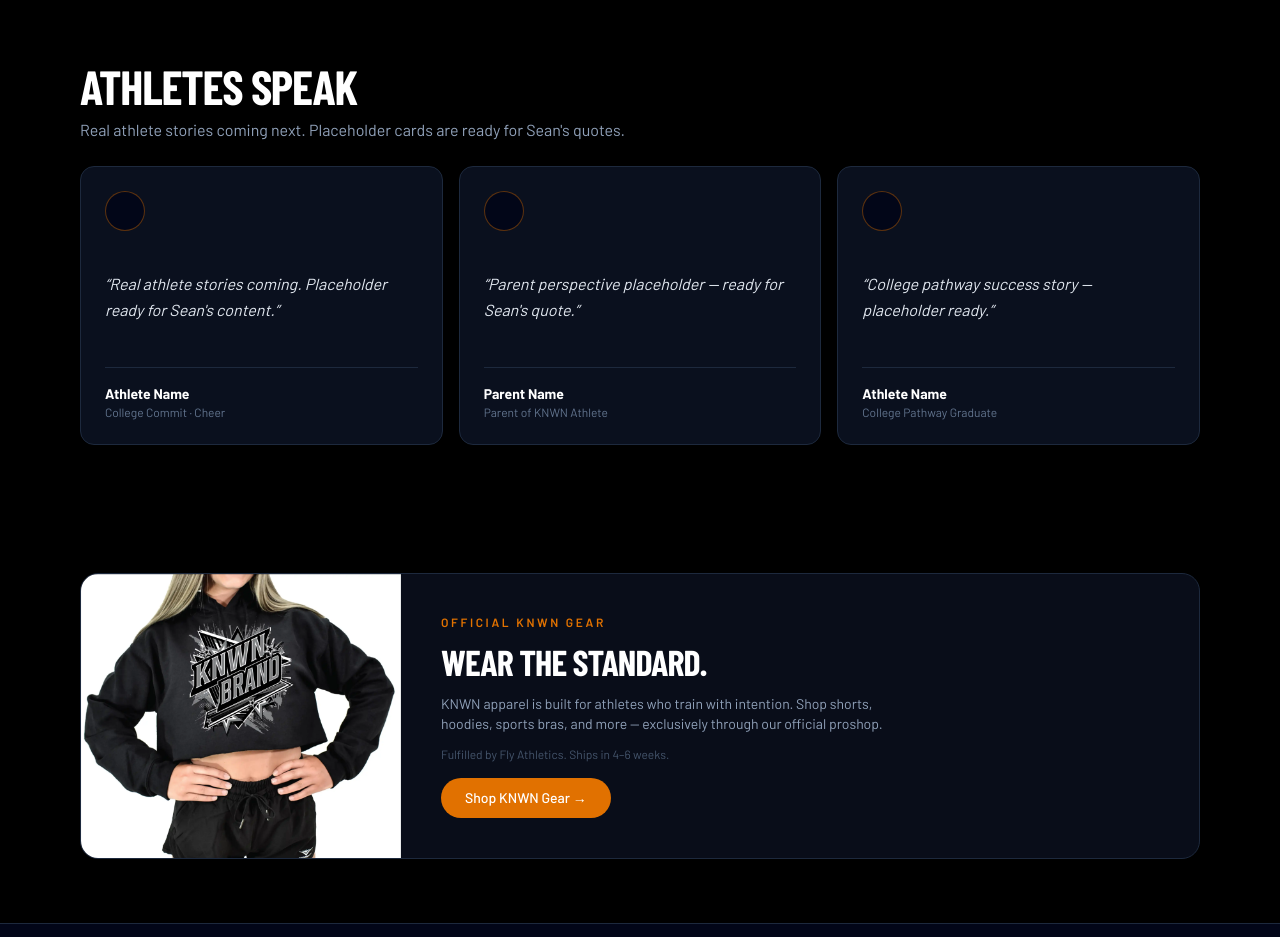
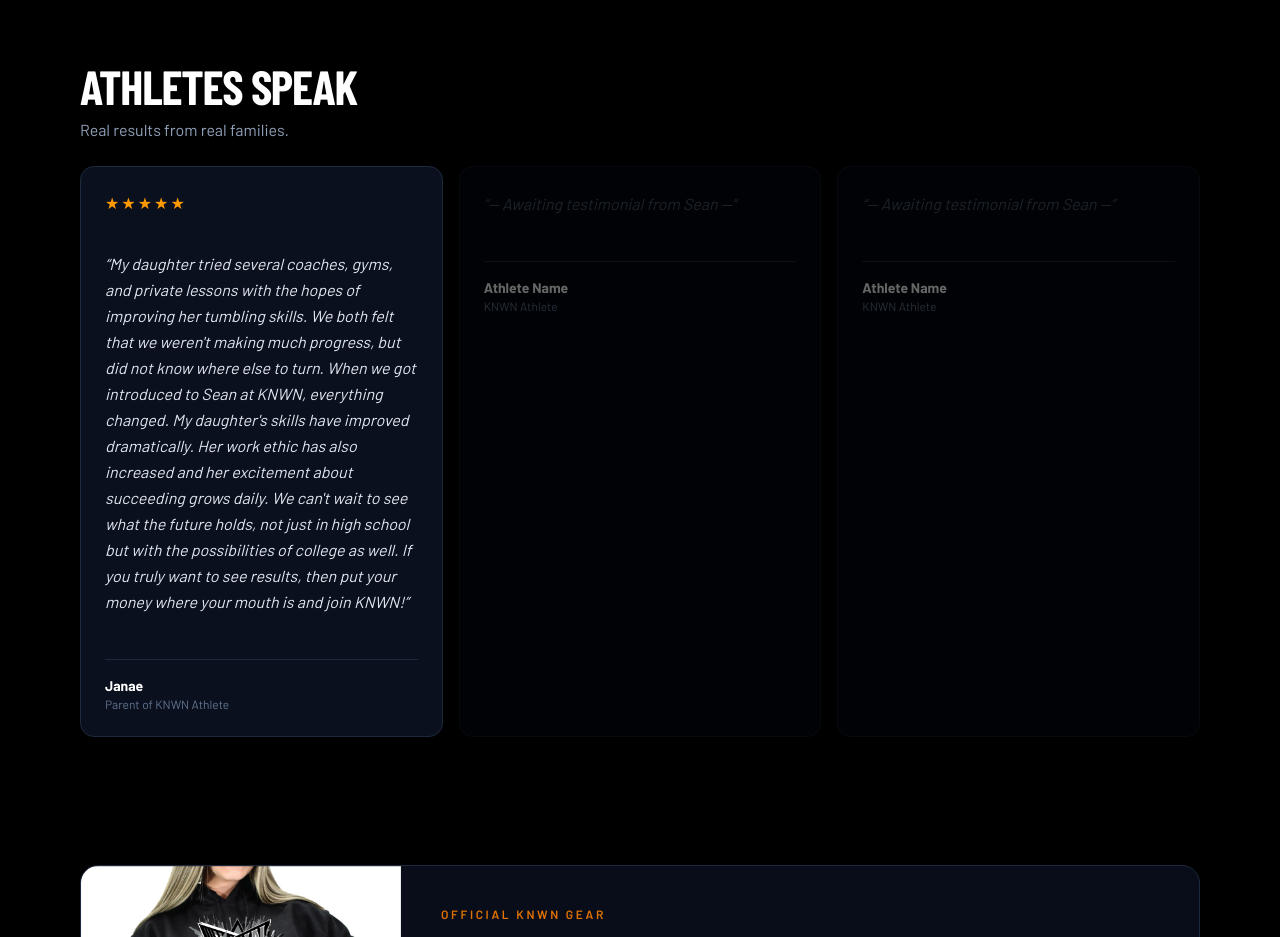
Before and after one commit to janetx-awi/knwn-website, a Next.js app: page / in a window 1280 px wide. Shown: the part 3009-3946 px from the top of the page. Built offline with nearby package versions, Linux system fonts and the light colour scheme; a web font is replaced by a local one.

Commit message:
feat: Janae testimonial — real 5-star quote, 2 remaining slots clearly marked placeholder

```diff
--- a/src/app/page.tsx
+++ b/src/app/page.tsx
@@ -49,21 +49,28 @@
   },
 ];
 
-const TESTIMONIAL_PLACEHOLDERS = [
+const TESTIMONIALS = [
   {
-    quote: "Real athlete stories coming. Placeholder ready for Sean's content.",
-    name: "Athlete Name",
-    context: "College Commit · Cheer",
+    quote:
+      "My daughter tried several coaches, gyms, and private lessons with the hopes of improving her tumbling skills. We both felt that we weren't making much progress, but did not know where else to turn. When we got introduced to Sean at KNWN, everything changed. My daughter's skills have improved dramatically. Her work ethic has also increased and her excitement about succeeding grows daily. We can't wait to see what the future holds, not just in high school but with the possibilities of college as well. If you truly want to see results, then put your money where your mouth is and join KNWN!",
+    name: "Janae",
+    context: "Parent of KNWN Athlete",
+    stars: 5,
+    placeholder: false,
   },
   {
-    quote: "Parent perspective placeholder — ready for Sean's quote.",
-    name: "Parent Name",
-    context: "Parent of KNWN Athlete",
+    quote: "— Awaiting testimonial from Sean —",
+    name: "Athlete Name",
+    context: "KNWN Athlete",
+    stars: 0,
+    placeholder: true,
   },
   {
-    quote: "College pathway success story — placeholder ready.",
+    quote: "— Awaiting testimonial from Sean —",
     name: "Athlete Name",
-    context: "College Pathway Graduate",
+    context: "KNWN Athlete",
+    stars: 0,
+    placeholder: true,
   },
 ];
 
@@ -276,15 +283,29 @@
               Athletes Speak
             </h2>
             <p className="max-w-2xl text-sm text-slate-400 md:text-base">
-              Real athlete stories coming next. Placeholder cards are ready for Sean&apos;s quotes.
+              Real results from real families.
             </p>
           </div>
 
           <div className="grid gap-4 md:grid-cols-3">
-            {TESTIMONIAL_PLACEHOLDERS.map((item) => (
-              <Card key={item.name + item.context} className="border-slate-800 bg-slate-900/70 p-6">
-                <div className="mb-4 h-10 w-10 rounded-full border border-amber-600/40 bg-slate-950" />
-                <p className="text-base italic leading-relaxed text-slate-200">&ldquo;{item.quote}&rdquo;</p>
+            {TESTIMONIALS.map((item) => (
+              <Card
+                key={item.name + item.context}
+                className={item.placeholder
+                  ? "border-slate-800/50 bg-slate-900/30 p-6 opacity-40"
+                  : "border-slate-800 bg-slate-900/70 p-6"
+                }
+              >
+                {item.stars > 0 && (
+                  <div className="mb-3 flex gap-0.5 text-amber-500">
+                    {Array.from({ length: item.stars }).map((_, i) => (
+                      <span key={i} aria-hidden>★</span>
+                    ))}
+                  </div>
+                )}
+                <p className={`text-base italic leading-relaxed ${item.placeholder ? "text-slate-600" : "text-slate-200"}`}>
+                  &ldquo;{item.quote}&rdquo;
+                </p>
                 <div className="mt-5 border-t border-slate-800 pt-4">
                   <p className="text-sm font-bold text-white">{item.name}</p>
                   <p className="text-xs text-slate-500">{item.context}</p>
```
